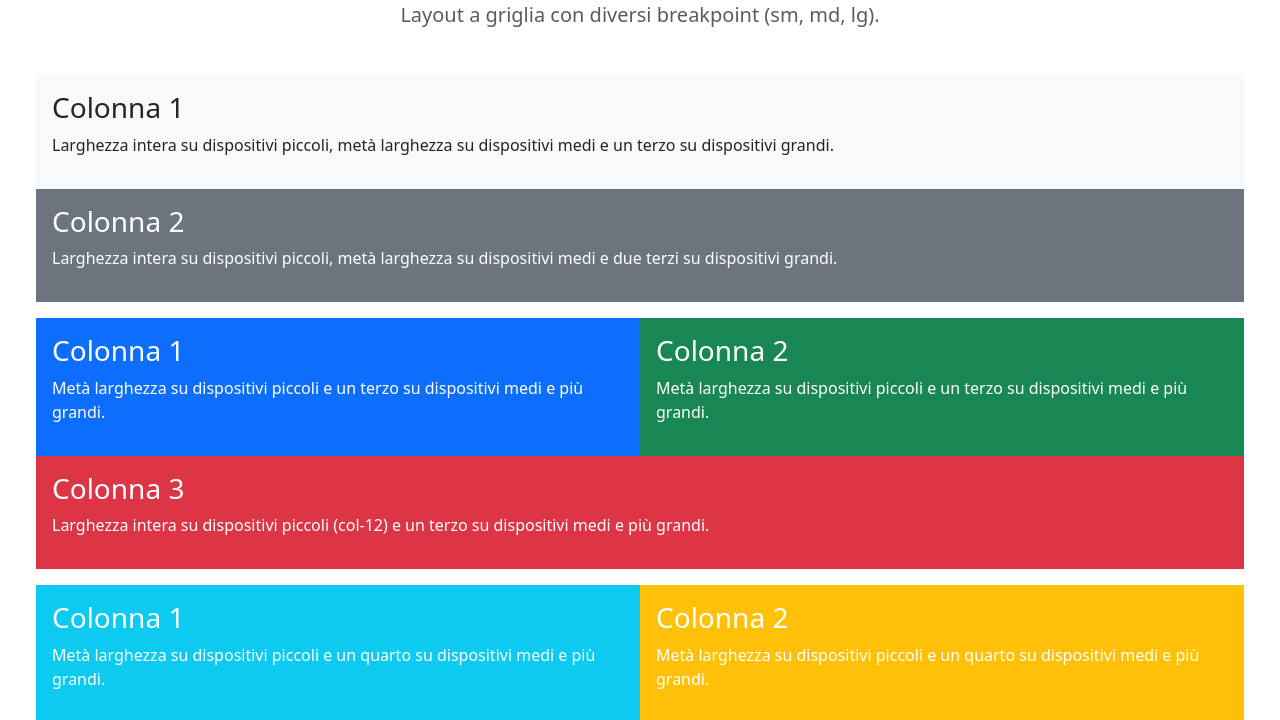
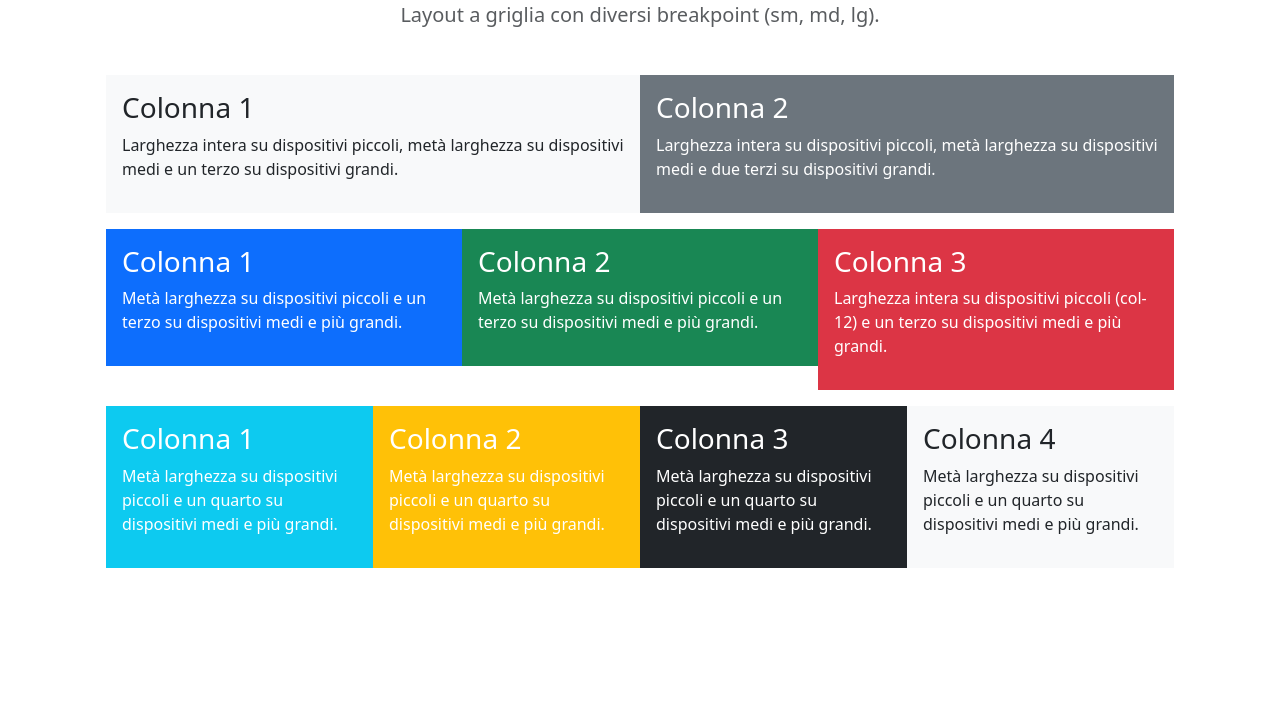
Before and after one commit to giovannimazzi/htmlcss-bootstrap-layout, a plain HTML site: page index.html in a window 1280 px wide. Shown: the part 77-797 px from the top of the page. Drawn offline with nearby package versions, Linux system fonts and the light colour scheme.

Commit message:
inserita versione tablet

```diff
--- a/index.html
+++ b/index.html
@@ -30,9 +30,9 @@
         lg).
       </h2>
     </div>
-    <div class="container-fluid px-5 py-3">
+    <div class="container px-5 py-3">
       <div class="row mb-3">
-        <div class="col-12 p-0">
+        <div class="col-12 col-md-6 p-0">
           <div class="bg-light p-3">
             <h3>Colonna 1</h3>
             <p>
@@ -42,7 +42,7 @@
             </p>
           </div>
         </div>
-        <div class="col-12 p-0">
+        <div class="col-12 col-md-6 p-0">
           <div class="bg-secondary p-3 text-white">
             <h3>Colonna 2</h3>
             <p>
@@ -54,7 +54,7 @@
         </div>
       </div>
       <div class="row mb-3">
-        <div class="col-6 p-0">
+        <div class="col-6 col-md-4 p-0">
           <div class="bg-primary p-3 text-white">
             <h3>Colonna 1</h3>
             <p>
@@ -63,7 +63,7 @@
             </p>
           </div>
         </div>
-        <div class="col-6 p-0">
+        <div class="col-6 col-md-4 p-0">
           <div class="bg-success p-3 text-white">
             <h3>Colonna 2</h3>
             <p>
@@ -72,7 +72,7 @@
             </p>
           </div>
         </div>
-        <div class="col-12 p-0">
+        <div class="col-12 col-md-4 p-0">
           <div class="bg-danger p-3 text-white">
             <h3>Colonna 3</h3>
             <p>
@@ -84,7 +84,7 @@
         </div>
       </div>
       <div class="row">
-        <div class="col-6 p-0">
+        <div class="col-6 col-md-3 p-0">
           <div class="bg-info p-3 text-white">
             <h3>Colonna 1</h3>
             <p>
@@ -93,7 +93,7 @@
             </p>
           </div>
         </div>
-        <div class="col-6 p-0">
+        <div class="col-6 col-md-3 p-0">
           <div class="bg-warning p-3 text-white">
             <h3>Colonna 2</h3>
             <p>
@@ -102,7 +102,7 @@
             </p>
           </div>
         </div>
-        <div class="col-6 p-0">
+        <div class="col-6 col-md-3 p-0">
           <div class="bg-dark p-3 text-white">
             <h3>Colonna 3</h3>
             <p>
@@ -111,7 +111,7 @@
             </p>
           </div>
         </div>
-        <div class="col-6 p-0">
+        <div class="col-6 col-md-3 p-0">
           <div class="bg-light p-3">
             <h3>Colonna 4</h3>
             <p>
```
